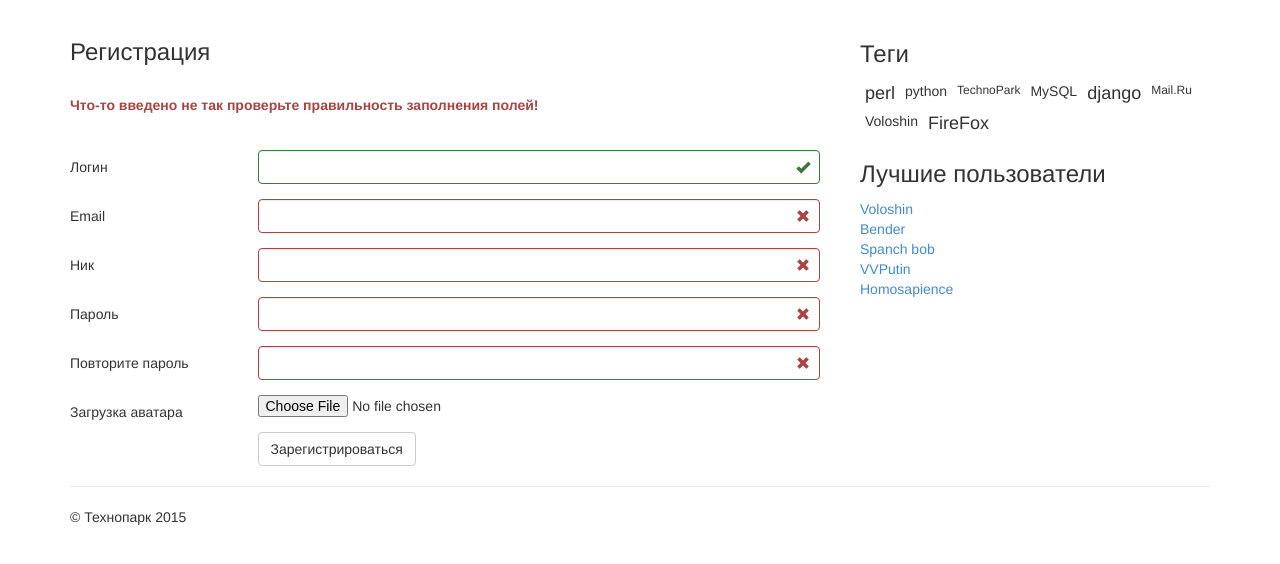
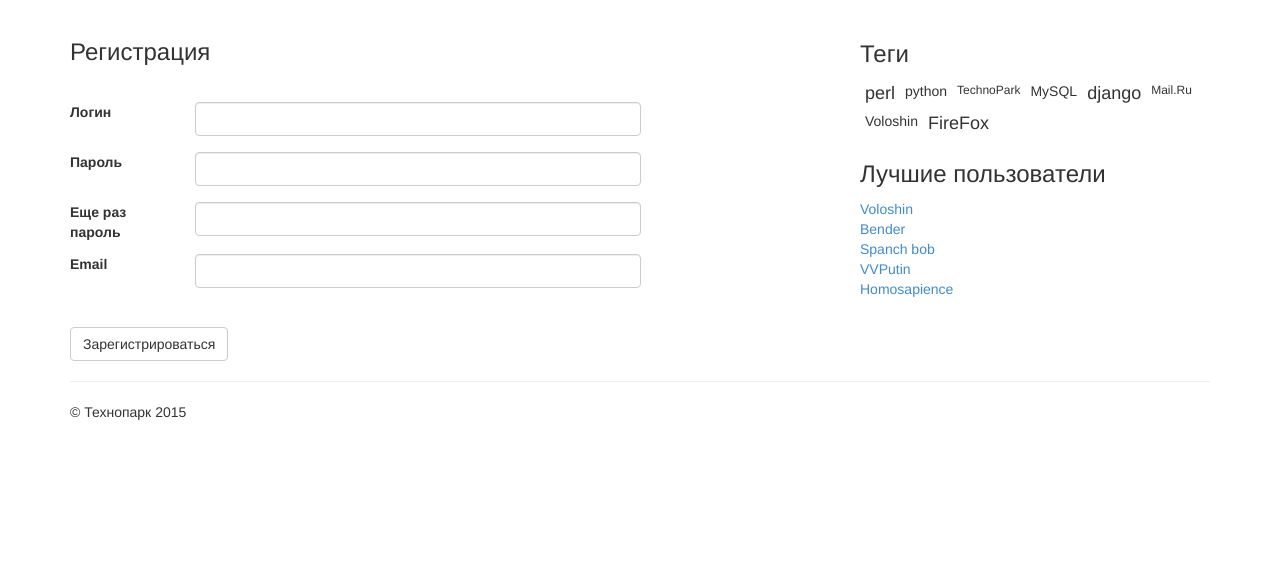
Before and after one commit to itwillwork/TPanswer-question, a Django app: page /signup/ in a window 1280 px wide. Shown: the part 61-625 px from the top of the page. Run offline with Django 3.2, Linux system fonts and the light colour scheme; some libraries are stand-ins or nearby versions.

Commit message:
dz5 12QZ

```diff
--- a/ask_nurullin/settings.py
+++ b/ask_nurullin/settings.py
@@ -80,7 +80,7 @@ DATABASES = {
 	'HOST': 'localhost',
 	'USER': 'root',
 	'PASSWORD': '5905',
-	'NAME': 'djangoTP',
+	'NAME': 'ask',
     }
 }
 
@@ -99,7 +99,6 @@ USE_L10N = True
 
 USE_TZ = True
 
-
 # Static files (CSS, JavaScript, Images)
 # https://docs.djangoproject.com/en/1.8/howto/static-files/
 
--- /dev/null
+++ b/blog/forms.py
@@ -0,0 +1,84 @@
+from django import forms
+from django.contrib.auth.models import User
+
+class login_form(forms.Form):
+    login = forms.CharField(label='Логин', max_length=100)
+    password = forms.CharField(label='Пароль', widget=forms.PasswordInput())
+
+class signup_form(forms.Form):
+    login_user = forms.CharField(
+        label='Логин',
+        max_length=100,
+        error_messages={'required': 'Пожалуйста, заполните это поле'}
+        )
+    password = forms.CharField(
+        label='Пароль',
+        widget=forms.PasswordInput(),
+        error_messages={'required': 'Пожалуйста, заполните это поле'}
+        )
+    again_password = forms.CharField(
+        label='Еще раз пароль',
+        widget=forms.PasswordInput(),
+        error_messages={'required': 'Пожалуйста, заполните это поле'}
+        )
+    email = forms.EmailField(
+        label='Email',
+        error_messages={'required': 'Пожалуйста, заполните это поле'}
+        )
+
+    def clean(self):
+        # Определяем правило валидации
+        if self.cleaned_data.get('password') != self.cleaned_data.get('again_password'):
+            # Выбрасываем ошибку, если пароли не совпали
+            raise forms.ValidationError('Пароли должны совпадать!')
+        if User.objects.filter(username = self.cleaned_data.get('login_user')):
+            raise forms.ValidationError('Логин занят!')
+        return self.cleaned_data
+
+class settings_form(forms.Form):
+    login_user = forms.CharField(
+        label='Логин',
+        max_length=100,
+        required = False
+        )
+    password = forms.CharField(
+        label='Пароль',
+        widget=forms.PasswordInput(),
+        required = False
+        )
+    again_password = forms.CharField(
+        label='Еще раз пароль',
+        widget=forms.PasswordInput(),
+        required = False
+        )
+    email = forms.EmailField(
+        label='Email',
+        required = False
+        )
+
+    avatar = forms.FileField(
+        label='Аватар',
+        required = False
+        )
+
+    def clean(self):
+        if self.cleaned_data.get('password'):
+            if self.cleaned_data.get('password') != self.cleaned_data.get('again_password'):
+                raise forms.ValidationError('Пароли должны совпадать!')
+        return self.cleaned_data
+class create_ask_form(forms.Form):
+    title = forms.CharField(
+        label='Заголовок',
+        max_length=100,
+        error_messages={'required': 'Пожалуйста, заполните это поле'}
+        )
+    text = forms.CharField(
+        label='Текст вопроса',
+        widget=forms.Textarea(),
+        error_messages={'required': 'Пожалуйста, заполните это поле'}
+        )
+    tags = forms.CharField(
+        label='Тэги',
+        max_length=100,
+        error_messages={'required': 'Пожалуйста, заполните это поле'}
+        )
--- a/blog/templates/ask/answer.html
+++ b/blog/templates/ask/answer.html
@@ -1,9 +1,4 @@
 {% extends "ask/two_column.html" %}
-{% block user_area %}
-                  <div class="TP-header-unlogin">
-                   <a href="{% url 'login' %}"> Войти </a><a href="{% url 'signup' %}"> Зарегистрироваться </a>
-                  </div>
-{% endblock %}
 {% block first_column %}
           <div class="TP-ans">
             {% include "ask/question.html" %}
--- a/blog/templates/ask/base.html
+++ b/blog/templates/ask/base.html
@@ -24,13 +24,17 @@
             <div class="col-md-3">
               <div class="TP-header">
                 <div class="TP-logout">
-                  {% block user_area %}
-                  <img src="http://placekitten.com/g/40/40/" class="img-rounded">
-                  <div class="TP-header-user">
-                   <span> User Name </span>
-                   <a href="{% url 'settings' %}"> settings </a><a href="#"> log out </a>
-                  </div>
-                  {% endblock %}
+                    {% if user.is_authenticated %}
+                      <img src='{{request.user.avatar}}'  class="img-rounded">
+                      <div class="TP-header-user">
+                       <span> {{user.username}} </span>
+                       <a href="{% url 'settings' %}"> Настройки </a><a href="{% url 'log_out' %}"> Выход </a>
+                      </div>
+                    {% else %}
+                      <div class="TP-header-unlogin">
+                        <a href="{% url 'log_in' %}"> Войти </a><a href="{% url 'signup' %}"> Зарегистрироваться </a>
+                      </div>
+                    {% endif %}
                 </div>
               </div>
             </div>
--- a/blog/templates/ask/register.html
+++ b/blog/templates/ask/register.html
@@ -1,54 +1,22 @@
 {% extends "ask/two_column.html" %}
-{% block user_area %}
-                  <div class="TP-header-unlogin">
-                   <a href="{% url 'login' %}"> Войти </a><a href="{% url 'signup' %}"> Зарегистрироваться </a>
-                  </div>
-{% endblock %}
 {% block first_column %}
           <div class="TP-page-header"><h3> Регистрация </h3></div>
-          <form role="form" class="TP-registration">
-            <label class="control-label">Что-то введено не так проверьте правильность заполнения полей!</label>
-          <div class="form-group has-success has-feedback">
-            <div class="left"> Логин </div>
-            <div class="rigth">
-              <input type="text" class="form-control" id="inputSuccess2">
-              <span class="glyphicon glyphicon-ok form-control-feedback"></span>
-            </div>
+          <div class="TP-registration">
+	        {% for e in form.non_field_errors %}
+				<div class="alert alert-danger">{{ e }}</div>
+			{% endfor %}
+			<form class="form-horizontal" role="form" method="post" action="{% url 'signup' %}">
+				{% for field in form %}
+					<div class="form-group {% if field.errors %} has-error {% else %} has-success  {% endif %}">
+						<label class="control-label"> {{field.errors}} </label>
+					    <label class="col-sm-2">{{ field.label }} </label>
+					    <div class="col-sm-10">
+					      {{ field }}
+					    </div>
+					</div>
+				{% endfor %}
+				{% csrf_token %}
+             	<button type="submit" class="btn btn-default sub">Зарегистрироваться</button>
+            </form>
           </div>
-          <div class="form-group has-error has-feedback">
-            <div class="left"> Email </div>
-            <div class="rigth">
-              <input type="text" class="form-control" id="inputSuccess2">
-              <span class="glyphicon glyphicon-remove form-control-feedback"></span>
-            </div>
-          </div>
-          <div class="form-group has-error has-feedback">
-            <div class="left"> Ник </div>
-            <div class="rigth">
-              <input type="text" class="form-control" id="inputSuccess2">
-              <span class="glyphicon glyphicon-remove form-control-feedback"></span>
-            </div>
-          </div>
-          <div class="form-group has-error has-feedback">
-            <div class="left"> Пароль </div>
-            <div class="rigth">
-              <input type="password" class="form-control" id="inputSuccess2">
-              <span class="glyphicon glyphicon-remove form-control-feedback"></span>
-            </div>
-          </div>
-          <div class="form-group has-error has-feedback">
-            <div class="left"> Повторите пароль </div>
-            <div class="rigth">
-              <input type="password" class="form-control" id="inputSuccess2">
-              <span class="glyphicon glyphicon-remove form-control-feedback"></span>
-            </div>
-          </div>
-          <div class="form-group has-error has-feedback">
-            <div class="left">Загрузка аватара </div>
-            <div class="rigth">
-              <input type="file" id="exampleInputFile">
-            </div>
-          </div>
-          <button type="submit" class="btn btn-default">Зарегистрироваться</button>
-        </form>
 {% endblock %}
--- a/blog/urls.py
+++ b/blog/urls.py
@@ -4,7 +4,8 @@ from views import index
 from views import hot_questions
 from views import tag
 from views import question
-from views import login
+from views import log_in
+from views import log_out
 from views import signup
 from views import ask
 from views import settings
@@ -13,10 +14,11 @@ urlpatterns = [
 	url(r'^a/$', simple, name = 'simple'),
 	url(r'^$', index, name = 'index'),
 	url(r'^hot/$', hot_questions, name = 'hot_questions'),
-	url(r'^tag/(?P<tag_name>[a-z,-]+)/$', tag, name = 'tag'),
+	url(r'^tag/(?P<tag_name>[-\w]+)/$', tag, name = 'tag'),
 	url(r'^question/(?P<question_id>[0-9]+)/$', question, name = 'question'),
-	url(r'^login/$', login, name = 'login'),
+	url(r'^accounts/login/$', log_in, name = 'log_in'),
+	url(r'^accounts/logout/$', log_out, name = 'log_out'),
 	url(r'^signup/$', signup, name = 'signup'),
-	url(r'^settings/$', settings, name = 'settings'),
-	url(r'^ask/$', ask, name = 'ask'),
+	url(r'^accounts/$', settings, name = 'settings'),
+	url(r'^accounts/ask/$', ask, name = 'ask'),
 ]
--- a/blog/views.py
+++ b/blog/views.py
@@ -1,9 +1,15 @@
-from django.http import HttpResponse
+from django.http import HttpResponse, Http404, HttpResponseRedirect
 from django.views.decorators.csrf import csrf_exempt
+#from django.views.decorators.csrf import requires_csrf_token
 from django.shortcuts import render
 from django.core.paginator import Paginator, EmptyPage, PageNotAnInteger
-from blog.models import Question, Profile, Answer
-from django.http import Http404
+from django.core.urlresolvers import reverse
+from django.contrib.auth import authenticate, login, logout
+from django.contrib.auth.decorators import login_required
+from django.contrib.auth.models import User
+from blog.models import Question, Profile, Answer, Tags
+from django import forms
+from blog.forms import login_form, signup_form, settings_form, create_ask_form
 
 def index(request):
     questions = Question.objects.last_posts()
@@ -54,6 +60,7 @@ def tag(request, tag_name):
         "tag_name": tag_name
         })
 
+@login_required
 def question(request, question_id):
     try:
         #вопрос
@@ -81,20 +88,122 @@ def question(request, question_id):
             "answers": answers
             })
     except Question.DoesNotExist:
-        raise Http404("Question does not exist")
+        raise Http404(u"Такого вопроса нет((")
 
-def login(request):
-    return render(request, 'ask/log in.html')
+def log_in(request):
+    error = ''
+    if request.user.is_authenticated():
+        description = u'Вы уже авторизовались на нашем сайте как, ' + request.user.username
+        return render(request, 'ask/log in.html', {'description': description})
+    else:
+        if request.method == 'POST':
+            injected_login = request.POST.get('login')
+            injected_password = request.POST.get('password')
+            user = authenticate(username=injected_login, password=injected_password)
+            if user is not None:
+                if user.is_active:
+                    df = login(request, user)
+                    url = request.GET.get('next')
+                    if url:
+                        return HttpResponseRedirect(url)
+                    else:
+                        return HttpResponseRedirect(reverse('index'))
+                else:
+                    error = u'Пароль верен, но аккаунт заблокирован'
+            else:
+                error = u'Неверный логин / пароль'
+        form = login_form(initial={
+            'login' : request.POST.get('login')
+            })
+        return render(request, 'ask/log in.html', {'form': form , 'error': error})
+
+@login_required
+def log_out(request):
+    logout(request)
+    url = request.META['HTTP_REFERER']
+    return HttpResponseRedirect(url)
 
 def signup(request):
-    return render(request, 'ask/register.html')
+    error = {}
+    if request.method == 'POST':
+        form = signup_form(request.POST)
+        if form.is_valid():
+            injected_login = request.POST.get('login_user')
+            injected_password = request.POST.get('password')
+            injected_email = request.POST.get('email')
+            u = User.objects.create_user(injected_login, injected_email, injected_password)
+            userdf = Profile.objects.create( user = u , avatar = "http://placekitten.com/g/90/90/")
+            created_user = authenticate(username=injected_login, password=injected_password)
+            df = login(request, created_user)
+            return HttpResponseRedirect(reverse('index'))
+    else:
+        form = signup_form()
+    return render(request, 'ask/register.html', {'form': form , 'error': error})
 
+@login_required
 def ask(request):
-    return render(request, 'ask/ask.html')
+    if request.method == 'POST':
+        form = create_ask_form(request.POST)
+        if form.is_valid():
+            print(request.user.id)
+            data = form.cleaned_data
+            tags = data['tags'].replace(" ","").split(",")
+            q = Question.objects.create(
+                title = data['title'],
+                text_qest = data['text'],
+                count_ans = 0,
+                rating = 0,
+                author_id = request.user.id
+                )
+            for tag in tags:
+                if len(tag) > 0:
+                    try:
+                        currentTag = Tags.objects.get(name = tag.lower())
+                    except:
+                        currentTag = Tags(name = tag.lower())
+                        currentTag.save()
+                    q.tags.add(currentTag)
+            return HttpResponseRedirect(reverse('question', kwargs={'question_id': q.id}))
+    else:
+        form = create_ask_form()
+    return render(request, 'ask/ask.html', {'form': form})
 
+@login_required
 def settings(request):
-    return render(request, 'ask/settings.html')
+    if request.method == 'POST':
+        form = settings_form(request.POST, request.FILES)
+        if form.is_valid():
+            if request.POST.get('login_user') != request.user.username:
+                if User.objects.filter(username=request.POST.get('login_user')):
+                    duplicate = u"Такое имя уже есть в базе!"
+                    return render(request, 'ask/settings.html', {'form': form, 'duplicate': duplicate})
+                else:
+                    u = User.objects.get(username=request.user.username)
+                    u.username = request.POST.get('login_user')
+                    u.save()
+            if request.POST.get('password'):
+                u = User.objects.get(username=request.user.username)
+                u.set_password(request.POST.get('password'))
+                u.save()
+                #заново логинимся
+                userdf = authenticate(username= request.POST.get('login_user'), password= request.POST.get('password'))
+                df = login(request, userdf)
+            if request.POST.get('avatar'):
+                print('izm avatar')
+            if request.POST.get('email') != request.user.email:
+                u = User.objects.get(username=request.user.username)
+                u.email = request.POST.get('email')
+                u.save()
+    else:
+        form = settings_form(initial = {
+            'login_user': request.user.username,
+            'email': request.user.email
+        })
+    return render(request, 'ask/settings.html', {'form': form})
+
+##################################################################################
 # быдло код для 1 ДЗ
+##################################################################################
 
 html = """
 <html>
--- a/static/css/jumbotron.css
+++ b/static/css/jumbotron.css
@@ -296,23 +296,59 @@ body {
 }
 /* ******************************************* Регистрация ******************************************* */
 
-{
-
-}
 .TP-registration .left
 {
-	width:25%;
+	width:20%;
 	float:left;
 	line-height: 34px;
+	font-weight: bold;
+	height: 45px;
 }
 .TP-registration .right
 {
-	width:75%;
+	width:80%;
 	float:left;
+	height: 45px;
 }
 .TP-registration input
 {
 	width: 75%;
+	height: 34px;
+	display: block;
+    padding: 6px 12px;
+    font-size: 14px;
+    line-height: 1.42857143;
+    color: #555;
+    background-color: #fff;
+    background-image: none;
+    border: 1px solid #ccc;
+    border-radius: 4px;
+    -webkit-box-shadow: inset 0 1px 1px rgba(0,0,0,0.075);
+    box-shadow: inset 0 1px 1px rgba(0,0,0,0.075);
+    -webkit-transition: border-color ease-in-out .15s, -webkit-box-shadow ease-in-out .15s;
+    -o-transition: border-color ease-in-out .15s, box-shadow ease-in-out .15s;
+    transition: border-color ease-in-out .15s, box-shadow ease-in-out .15s;
+}
+.TP-registration textarea
+{
+	display: block;
+	width: 100%;
+	height: 120px;
+	margin-bottom: 15px;
+	padding: 6px 12px;
+	font-size: 14px;
+	line-height: 1.42857;
+	color: #555;
+	background-color: #FFF;
+	background-image: none;
+	border: 1px solid #CCC;
+	border-radius: 4px;
+	box-shadow: 0px 1px 1px rgba(0, 0, 0, 0.075) inset;
+	transition: border-color 0.15s ease-in-out 0s, box-shadow 0.15s ease-in-out 0s;
+}
+.TP-registration input .has-error {
+    border-color: #A94442;
+    box-shadow: 0px 1px 1px rgba(0, 0, 0, 0.075) inset;
 }
 .TP-registration  textarea
 {
@@ -320,15 +356,31 @@ body {
 }
 .TP-registration button
 {
-	margin-left: 25%;
+	margin-top: 30px;
+	/*margin-left: 25%;*/
 }
 .TP-registration .control-label
 {
 	color: #A94442;
 	display: block;
-	padding-bottom: 30px;
+	text-align: left;
+	font-weight: normal;
 }
-
+.control-label ul
+{
+	padding-left: 20%;
+	list-style: none;
+}
+.TP-registration .sub
+{
+	margin-left: 0px;
+}
+.TP-registration .form-group
+{
+	height: 35px;
+	width: 100%;
+	clear: both;
+}
 /* ******************************************* Страница входа ******************************************* */
 .TP-ancor-reg
 {
@@ -337,6 +389,42 @@ body {
 	padding-top: 30px;
 	padding-bottom: 30px;
 }
+.log_in_form .control-label
+{
+	color: red;
+	margin-top: 5px;
+	margin-bottom: 20px;
+	clear: both;
+	width: 100%;
+}
+.log_in_form label
+{
+	float: left;
+	width: 20%;
+	margin-top: 5px;
+	margin-bottom: 5px;
+}
+.log_in_form input
+{
+	float: left;
+	width: 80%;
+	margin-top: 5px;
+	margin-bottom: 5px;
+}
+.log_in_form .sub
+{
+	width: 200px;
+	float: left;
+	clear: both;
+	margin-top: 20px;
+}
+.log_in_form .reg
+{
+	float: left;
+	clear: both;
+	margin-top: 20px;
+}
+
 /* ******************************************* Пагинатор ******************************************* */
 .current
 {
```
Also changed, not shown: blog/models.py (+14 -4 lines), blog/templates/ask/ask.html (+14 -22 lines), blog/templates/ask/log in.html (+22 -26 lines), blog/templates/ask/settings.html (+18 -36 lines), blog/migrations/0002_auto_20151124_2249.py (added), 6 other files.
